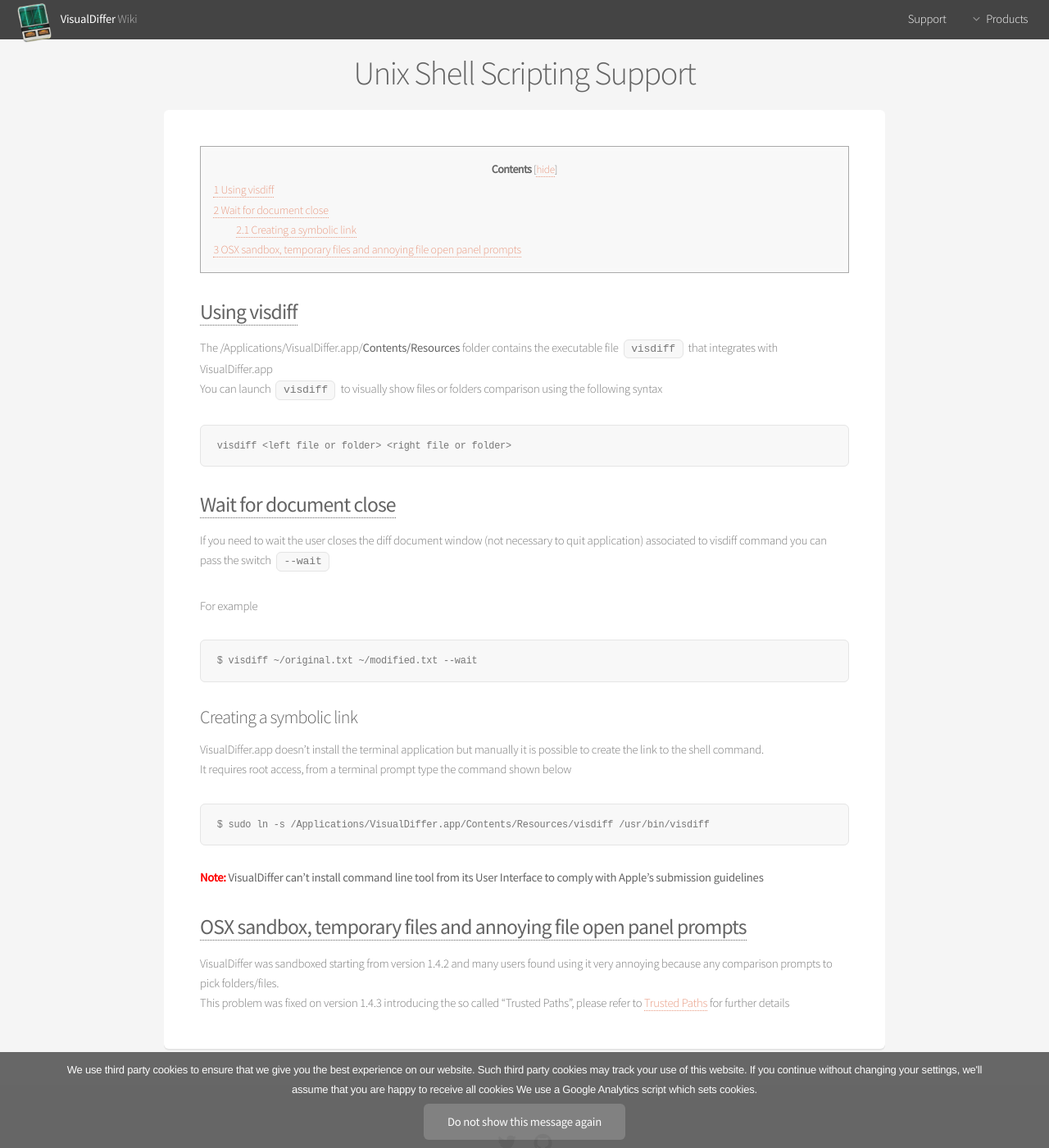
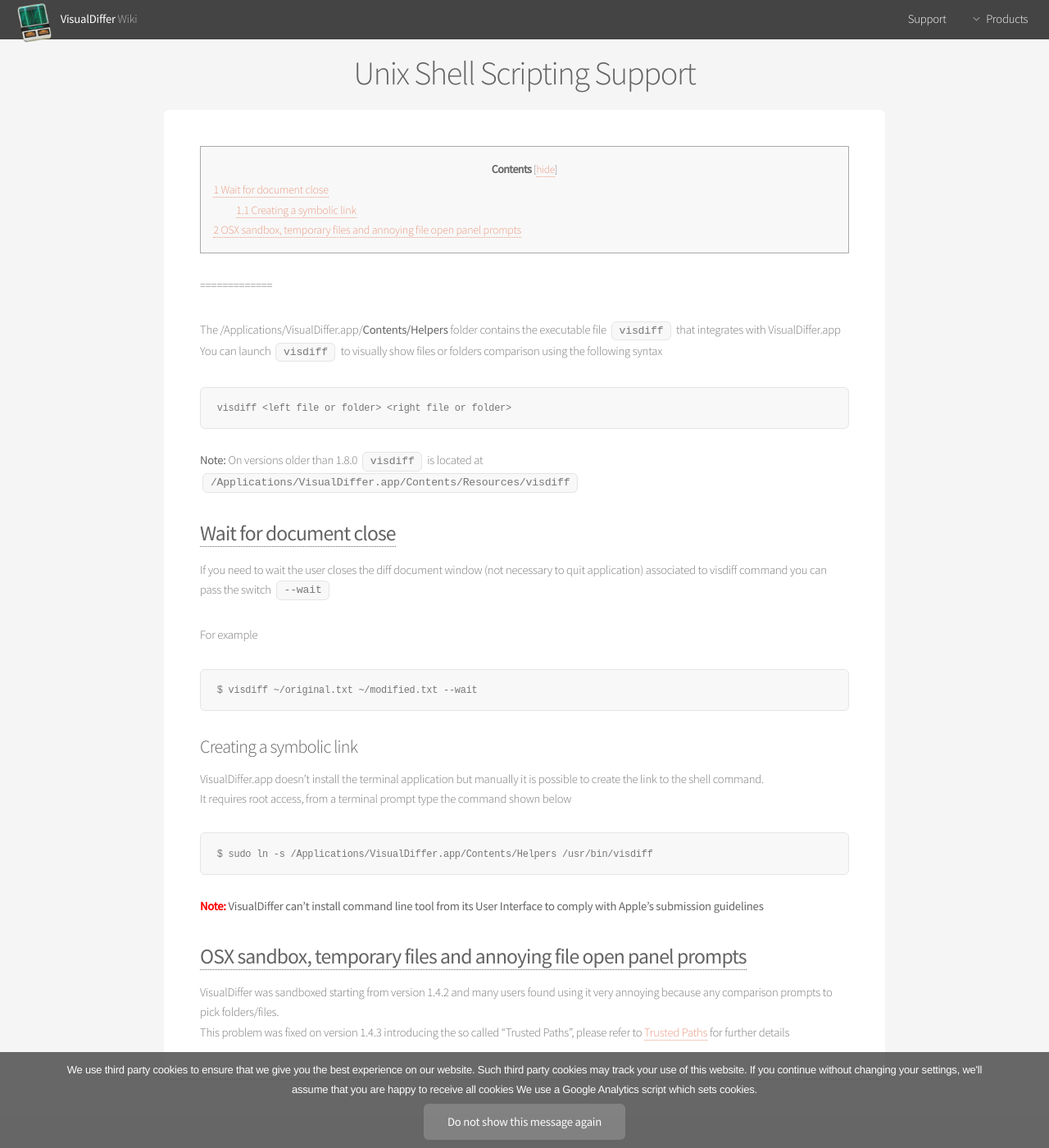
Before and after one commit to visualdiffer/visualdiffer.github.com, a Jekyll site: the page built from unixshell.md, in a window 1280 px wide and 1400 px high. Shown: the whole window at 82% size. Built offline with Jekyll 4.4.1, drawn with Linux system fonts in a browser that asks for light colours.

Commit message:
changed visdiff path location

```diff
--- a/unixshell.md
+++ b/unixshell.md
@@ -8,13 +8,14 @@
 subtitle: Launching the UI from the Unix command line
 ---
 
-[Using visdiff](#using_visdiff)
 =============
 
-The /Applications/VisualDiffer.app/**Contents/Resources** folder contains the executable file `visdiff` that integrates with VisualDiffer.app
+The /Applications/VisualDiffer.app/**Contents/Helpers** folder contains the executable file `visdiff` that integrates with VisualDiffer.app
 You can launch `visdiff` to visually show files or folders comparison using the following syntax
 
 	visdiff <left file or folder> <right file or folder>
+
+**Note:** On versions older than 1.8.0  `visdiff` is located at `/Applications/VisualDiffer.app/Contents/Resources/visdiff`
 
 [Wait for document close](#wait_for_document_close)
 =======================
@@ -35,7 +36,7 @@
 It requires root access, from a terminal prompt type the command shown below
 
 {% highlight bash %}
-$ sudo ln -s /Applications/VisualDiffer.app/Contents/Resources/visdiff /usr/bin/visdiff
+$ sudo ln -s /Applications/VisualDiffer.app/Contents/Helpers /usr/bin/visdiff
 {% endhighlight %}
 
 <span style="color:red; font-weight:bold">Note:</span> **VisualDiffer can't install command line tool from its User Interface to comply with Apple's submission guidelines**
```
